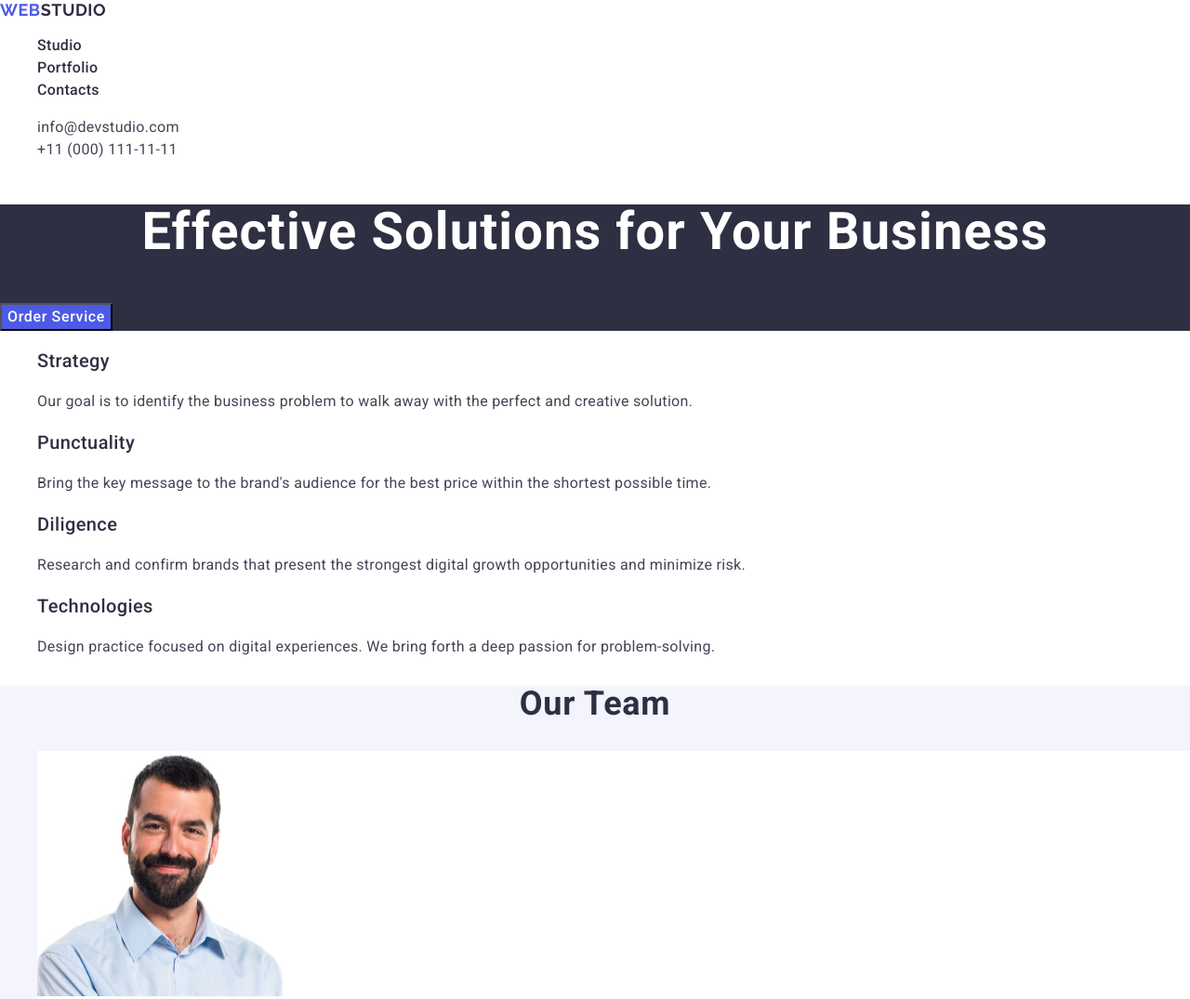
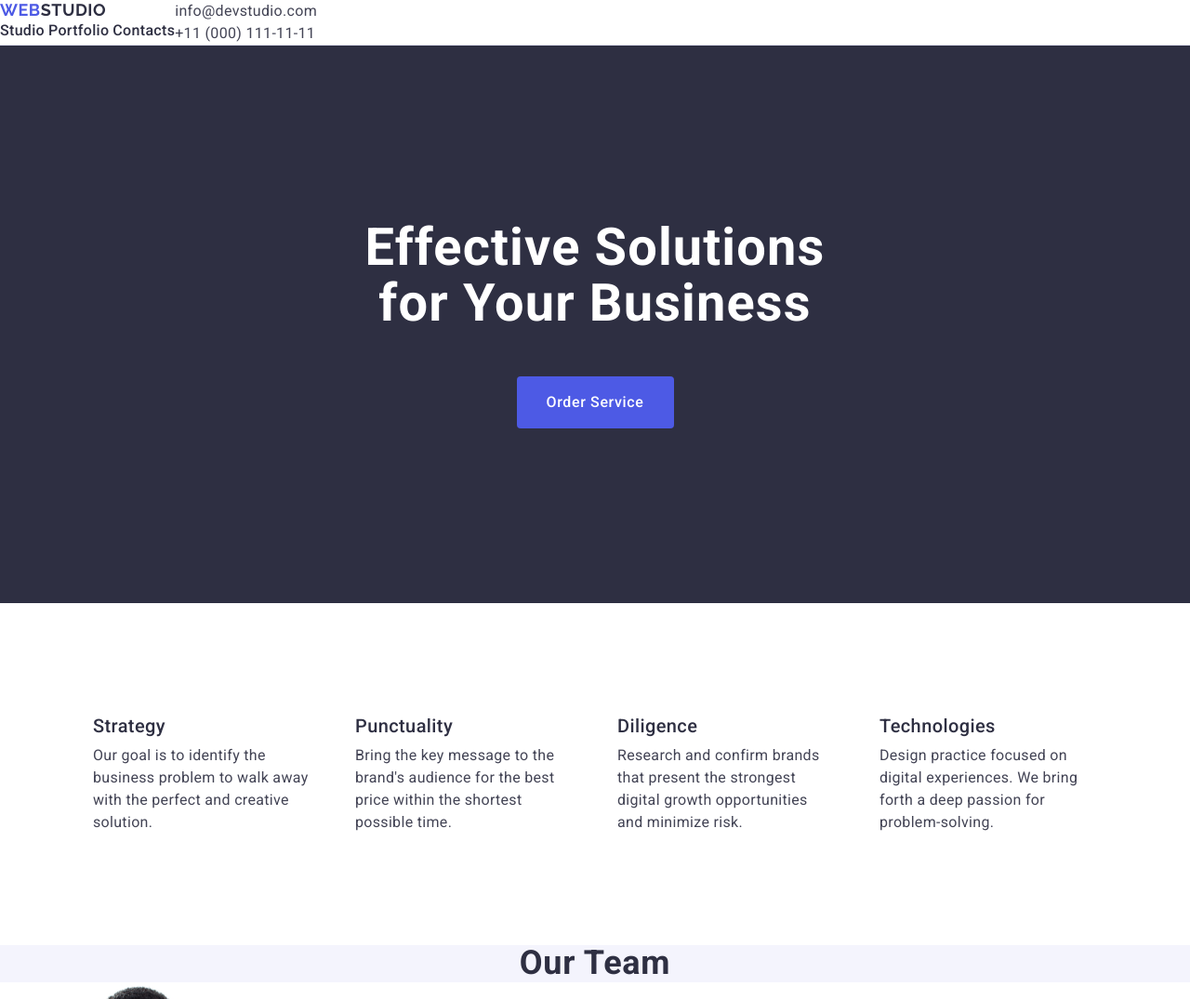
Before and after one commit to URETTS/goit-markup-hw-03, a plain HTML site: page index.html in a window 1280 px wide. Shown: the top 1075 px of the page at 93% size. Drawn offline with nearby package versions, Linux system fonts and the light colour scheme.

Commit message:
first and second section

```diff
--- a/css/styles.css
+++ b/css/styles.css
@@ -2,14 +2,64 @@ body {
     font-family: 'Roboto', sans-serif;
     color: #434455;
     background-color: #FFFFFF;
+    margin: 0;
+}
+
+*,
+*::before,
+*::after {
+    box-sizing: border-box;
 }
 
 ul {
     list-style-type: none;
+    margin: 0;
+        padding: 0;
+}
+
+h1,
+h2,
+h3,
+h4,
+h5,
+h6 {
+    margin: 0;
+}
+
+p {
+    margin: 0;
 }
 
 a {
     text-decoration: none;
+}
+
+img {
+    display: block;
+    max-width: 100%;
+}
+
+
+
+
+
+
+
+
+
+
+
+.conteiner {
+    width: 1158px;
+    display: flex;
+}
+
+.header {
+    border-bottom: 1px solid #e7e9fc;
+}
+
+.page-nav .punkts {
+    display: inline;
 }
 
 .logo {
@@ -20,6 +70,7 @@ a {
     letter-spacing: 0.03em;
     text-transform: uppercase;
     color: #4d5ae5;
+
 }
 
 .logo-span {
@@ -65,6 +116,18 @@ a {
 
 
 
+
+
+
+
+
+
+
+.conteinerone {
+    margin: 0 auto;
+    padding: 188px 0;
+    }
+
 .section-one {
     background-color: #2E2F42;
 }
@@ -76,6 +139,9 @@ a {
     letter-spacing: 0.02em;
     text-align: center;
     color: #fff;
+    max-width: 496px;
+    margin: 0 auto;
+    margin-bottom: 48px;
 }
 
 button {
@@ -86,6 +152,16 @@ button {
     line-height: 1.5;
     letter-spacing: 0.04em;
     cursor: pointer;
+    border: none;
+    border-radius: 4px;
+    min-width: 169px;
+    display: block;
+    align-items: flex-start;
+    justify-content: flex-start;
+    flex-direction: row;
+    gap: 10px;
+    margin: 0 auto;
+    height: 56px
 }
 
 button:hover,
@@ -94,12 +170,45 @@ button:focus {
 }
 
 
+
+
+
+.visually-hidden {
+    position: absolute;
+    width: 1px;
+    height: 1px;
+    margin: -1px;
+    padding: 0;
+    border: 0;
+    clip: rect(0, 0, 0, 0);
+    overflow: hidden;
+    white-space: nowrap;
+}
+
+
+.conteinertwo {
+    margin: 0 auto;
+    padding: 120px 0;
+    display: flex;
+        justify-content: center;
+}
+
+.characteristic {
+max-width: 1128px;
+display: flex;
+}
+
+.characteristic li {
+    margin: 0 24px;
+}
+
 .section-two h3 {
     font-weight: 500;
     font-size: 20px;
     line-height: 1.2;
     letter-spacing: 0.02em;
     color: #2e2f42;
+    margin-bottom: 8px ;
 }
 
 .section-two p {
@@ -107,7 +216,17 @@ button:focus {
     line-height: 1.5;
     letter-spacing: 0.02em;
     color: #434455;
+    max-width: 264px;
 }
+
+
+
+
+
+
+
+
+
 
 .section-tree {
     background-color: #f4f4fd;
@@ -143,6 +262,14 @@ button:focus {
     color: #434455;
 }
 
+
+
+
+
+
+
+
+
 .section-four h2 {
     font-weight: 700;
     font-size: 36px;
@@ -169,6 +296,13 @@ button:focus {
     color: #434455;
 }
 
+
+
+
+
+
+
+
 .footer {
     background-color: #2E2F42;
     font-weight: 400;
--- a/index.html
+++ b/index.html
@@ -28,7 +28,7 @@
 <body>
 
     <header class="header">
-
+<div class="conteiner">
         <nav>
             <a href="" class="logo">Web<span class="logo-span">Studio</span></a>
             <ul class="page-nav">
@@ -54,19 +54,23 @@
                 </li>
             </ul>
         </address>
-
+</div>
     </header>
 
     <main>
+
         <section class="section-one">
+            <div class="conteinerone">
             <h1 class="glavniy zagolovok">
                 Effective Solutions for Your Business
             </h1>
             <button type="button" class="ebucha-knopka">Order Service</button>
+            </div>
         </section>
 
         <section class="section-two">
-            <h2 class="pustoy-zagolovok"></h2>
+            <div class="conteinertwo">
+            <h2 class="visually-hidden"></h2>
             <ul class="characteristic">
                 <li class="podcharacteristic">
                     <h3 class="podzagolovok">Strategy</h3>
@@ -97,9 +101,12 @@
                     </p>
                 </li>
             </ul>
+            </div>
         </section>
 
+
         <section class="section-tree">
+            <div class="conteinerthree">
             <h2 class="our_team">Our Team</h2>
             <ul class="members">
                 <li class="chel">
@@ -123,9 +130,11 @@
                     <p class="debilniytext_chela">UI Designer</p>
                 </li>
             </ul>
+            </div>
         </section>
 
         <section class="section-four">
+            <div class="conteinerfour">
             <h2 class="our_portfolio">Our Portfolio</h2>
             <ul class="app">
                 <li class="prilka">
@@ -159,6 +168,7 @@
                     <p class="debilniytext_prilka">Marketing</p>
                 </li>
             </ul>
+            </div>
         </section>
 
     </main>
```
Also changed, not shown: 1 other file.
